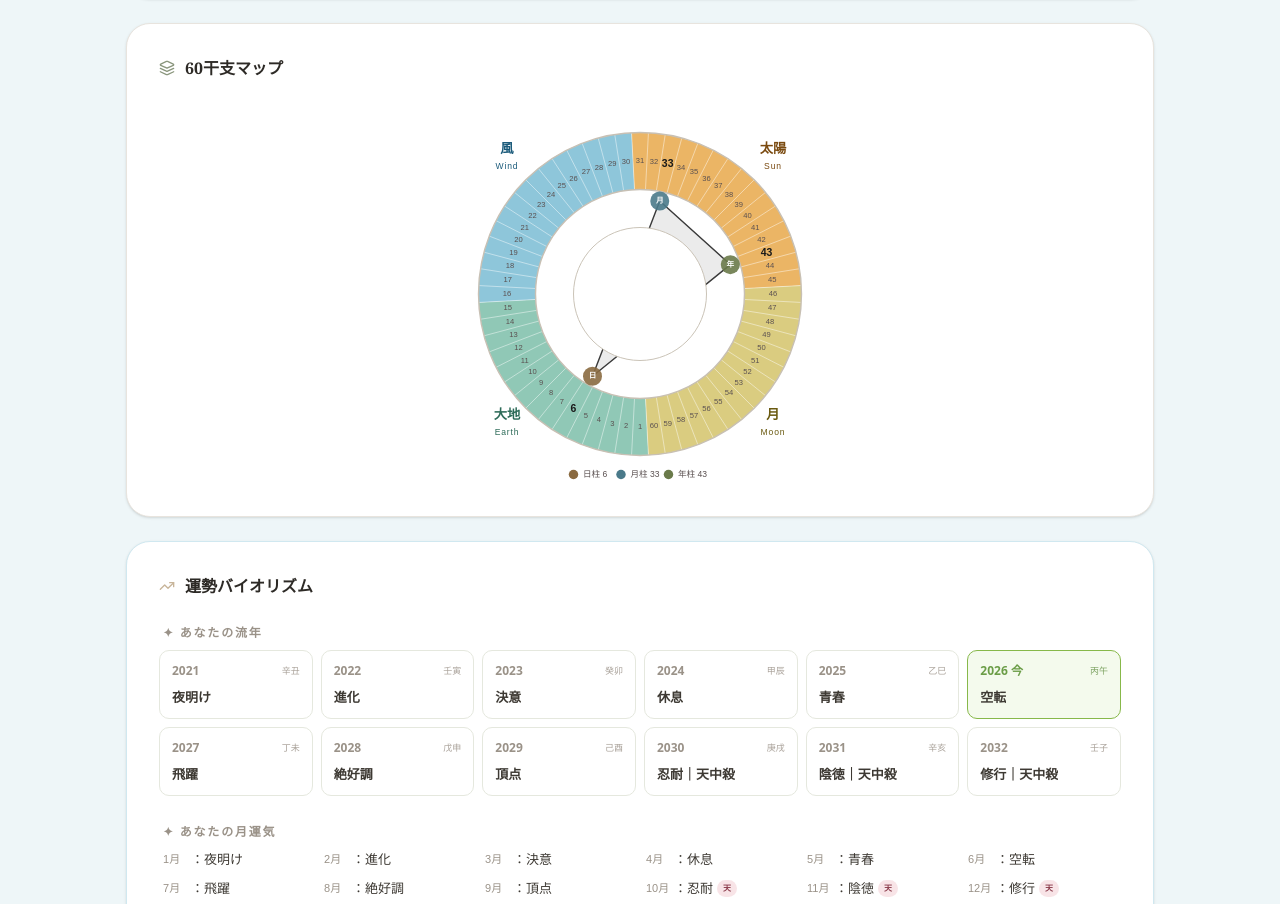
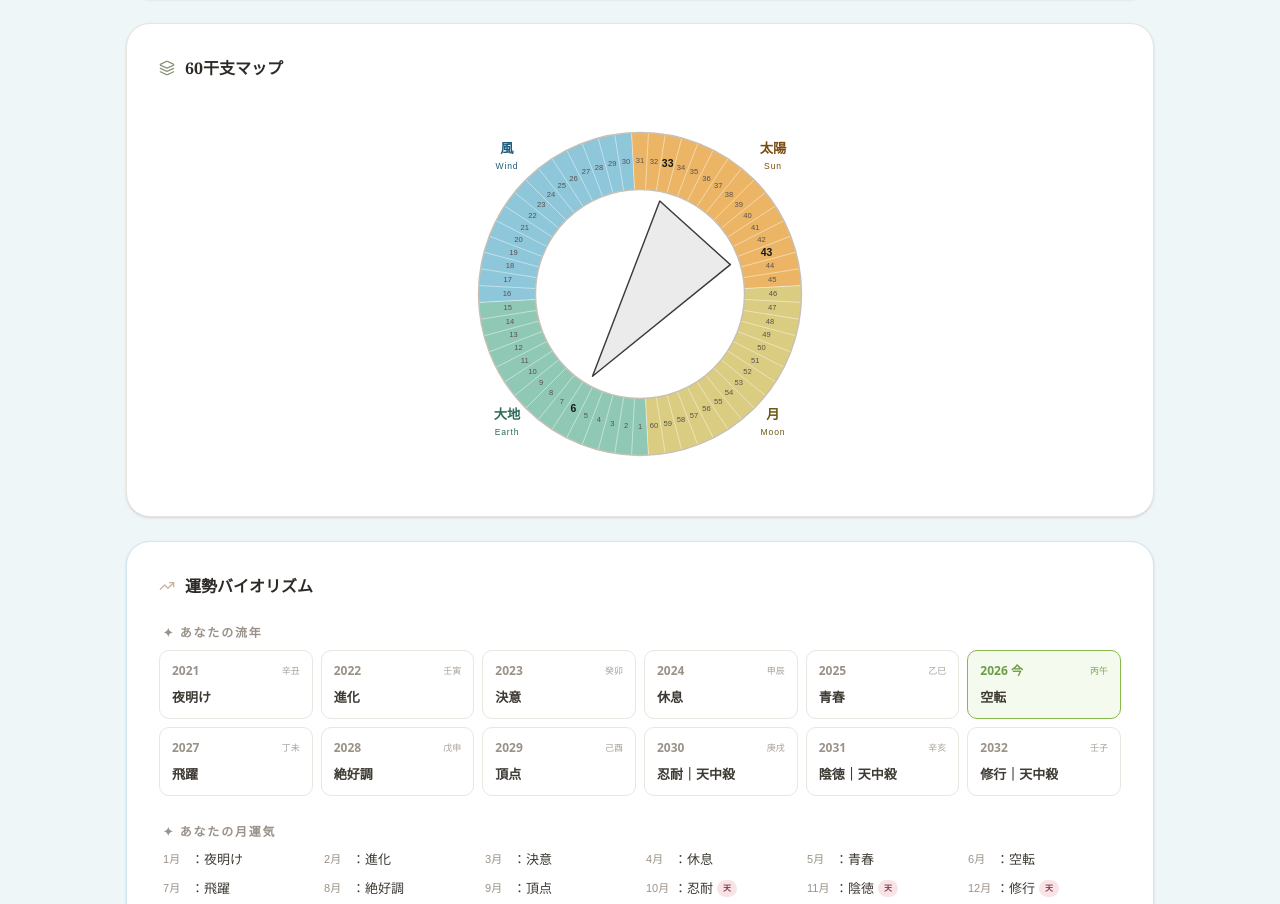
Before and after one commit to furukana1122/labo-apps, a React (Vite) app: page / in a window 1280 px wide. Shown: the part 1262-2166 px from the top of the page. Built offline with nearby package versions, Linux system fonts and the light colour scheme.

Commit message:
Update App.jsx

```diff
--- a/src/App.jsx
+++ b/src/App.jsx
@@ -788,26 +788,8 @@ const monthUnkiList = Array.from({ length: 12 }, (_, i) => {
             <path d={triangle} fill="rgba(90,90,90,0.12)" stroke="#3a3a3a" strokeWidth="1.5" strokeLinejoin="round" />
           )}
 
-          {/* 頂点マーカー */}
-          {[
-            { n: nichiBan, label:'日', color:'#8a6a40' },
-            { n: tsukiBan, label:'月', color:'#4a7a8a' },
-            { n: nenBan,   label:'年', color:'#6a7a4a' },
-          ].filter(d => d.n).map(({ n, label, color }) => {
-            const pt = ptOnCircle(n, innerR - 10);
-            return (
-              <g key={label}>
-                <circle cx={pt.x} cy={pt.y} r={10} fill={color} opacity="0.9" />
-                <text x={pt.x} y={pt.y} textAnchor="middle" dominantBaseline="middle"
-                  style={{ fontSize:'8px', fontWeight:700, fill:'white', fontFamily:'sans-serif' }}>
-                  {label}
-                </text>
-              </g>
-            );
-          })}
 
-          {/* コア円 */}
-          <circle cx={cx} cy={cy} r={coreR} fill="white" stroke="#c8c0b4" strokeWidth="1" />
+
 
           {/* エリアラベル（4隅） */}
           {[
@@ -822,18 +804,7 @@ const monthUnkiList = Array.from({ length: 12 }, (_, i) => {
             </g>
           ))}
 
-          {/* 凡例 */}
-          {[
-            { n: nichiBan, label:`日柱 ${nichiBan}`, color:'#8a6a40' },
-            { n: tsukiBan, label:`月柱 ${tsukiBan}`, color:'#4a7a8a' },
-            { n: nenBan,   label:`年柱 ${nenBan}`,   color:'#6a7a4a' },
-          ].filter(d => d.n).map(({ label, color }, i) => (
-            <g key={i}>
-              <circle cx={130 + i * 50} cy={390} r={5} fill={color} />
-              <text x={140 + i * 50} y={390} dominantBaseline="middle"
-                style={{ fontSize:'9px', fill:'#5a5050', fontFamily:'sans-serif' }}>{label}</text>
-            </g>
-          ))}
+
 
         </svg>
       </div>
```
